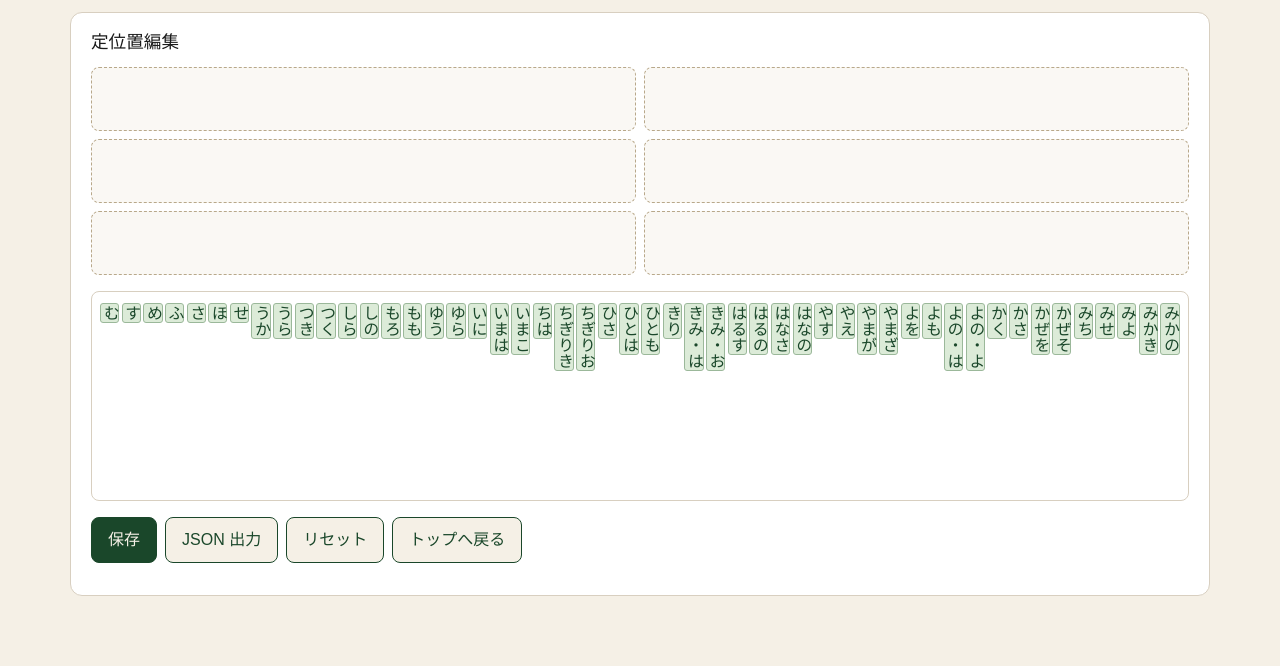
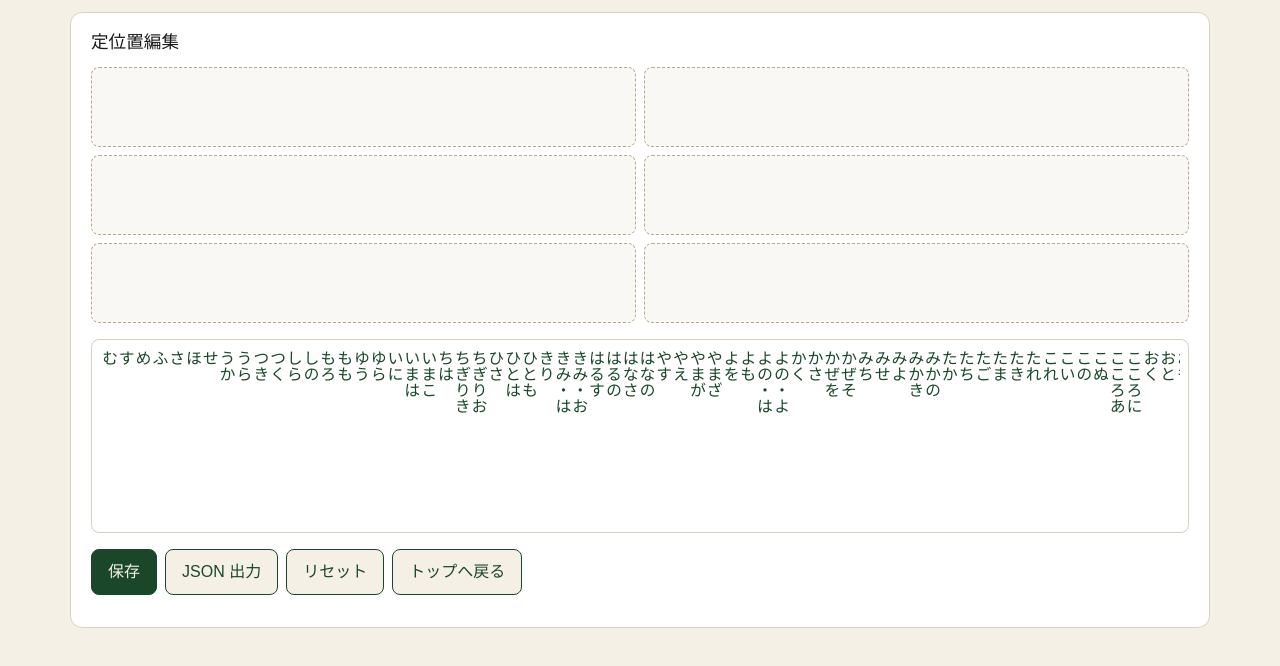
Before and after one commit to kg9n3n8y/anki_practice, a React (Vite) app: page /teigi in a window 1280 px wide. Shown: the top 666 px of the page. Built offline with nearby package versions, Linux system fonts and the light colour scheme.

Commit message:
CSSスタイルを調整し、.teigi-areaや.teigi-chipのサイズ、パディング、フォントファミリーを変更しました。また、.teigi-chipにホバー効果を追加しました。

```diff
--- a/src/index.css
+++ b/src/index.css
@@ -463,7 +463,7 @@ button.secondary,
 .teigi-area {
   border: 1px dashed #b8a88a;
   border-radius: 8px;
-  min-height: 4rem;
+  min-height: 5rem;
   padding: 0.35rem;
   background: #faf8f4;
 }
@@ -479,8 +479,8 @@ button.secondary,
   flex-wrap: wrap;
   align-items: flex-start;
   justify-content: flex-start;
-  gap: 0.15rem;
-  min-height: 3rem;
+  gap: 0.05rem;
+  min-height: 2.75rem;
 }
 
 .teigi-area--right .teigi-area-chips {
@@ -505,37 +505,43 @@ button.secondary,
   display: flex;
   flex-direction: row;
   flex-wrap: nowrap;
-  gap: 0.15rem;
+  gap: 0.05rem;
   overflow-x: auto;
-  height: 12rem;
+  height: 11rem;
   align-items: flex-start;
-  padding: 0.15rem 0;
+  padding: 0.1rem 0;
 }
 
 .teigi-chip {
-  font-family: "Hiragino Sans", "Hiragino Kaku Gothic ProN", "Yu Gothic", sans-serif;
+  font-family: "Hiragino Sans", "Hiragino Kaku Gothic ProN", "Yu Gothic UI", "Yu Gothic", "Meiryo", sans-serif;
   font-size: 1rem;
+  font-weight: 600;
   color: #1a472a;
-  padding: 0.1rem 0.15rem;
-  background: #dcebd8;
-  border: 1px solid #9bb89a;
-  border-radius: 3px;
+  padding: 0;
+  background: none;
+  border: none;
+  border-radius: 0;
   cursor: grab;
   touch-action: none;
   user-select: none;
+}
+
+.teigi-chip:hover {
+  color: #0f3520;
 }
 
 .teigi-chip.teigi-chip--vertical {
   line-height: 1;
   letter-spacing: 0;
   width: 1em;
-  padding: 0.08rem 0.04rem;
+  padding: 0;
   box-sizing: content-box;
   text-align: center;
 }
 
 .teigi-chip--overlay {
-  box-shadow: 0 4px 12px rgba(0, 0, 0, 0.2);
+  color: #0f3520;
+  text-shadow: 0 2px 10px rgba(0, 0, 0, 0.2);
   cursor: grabbing;
 }
 
```
